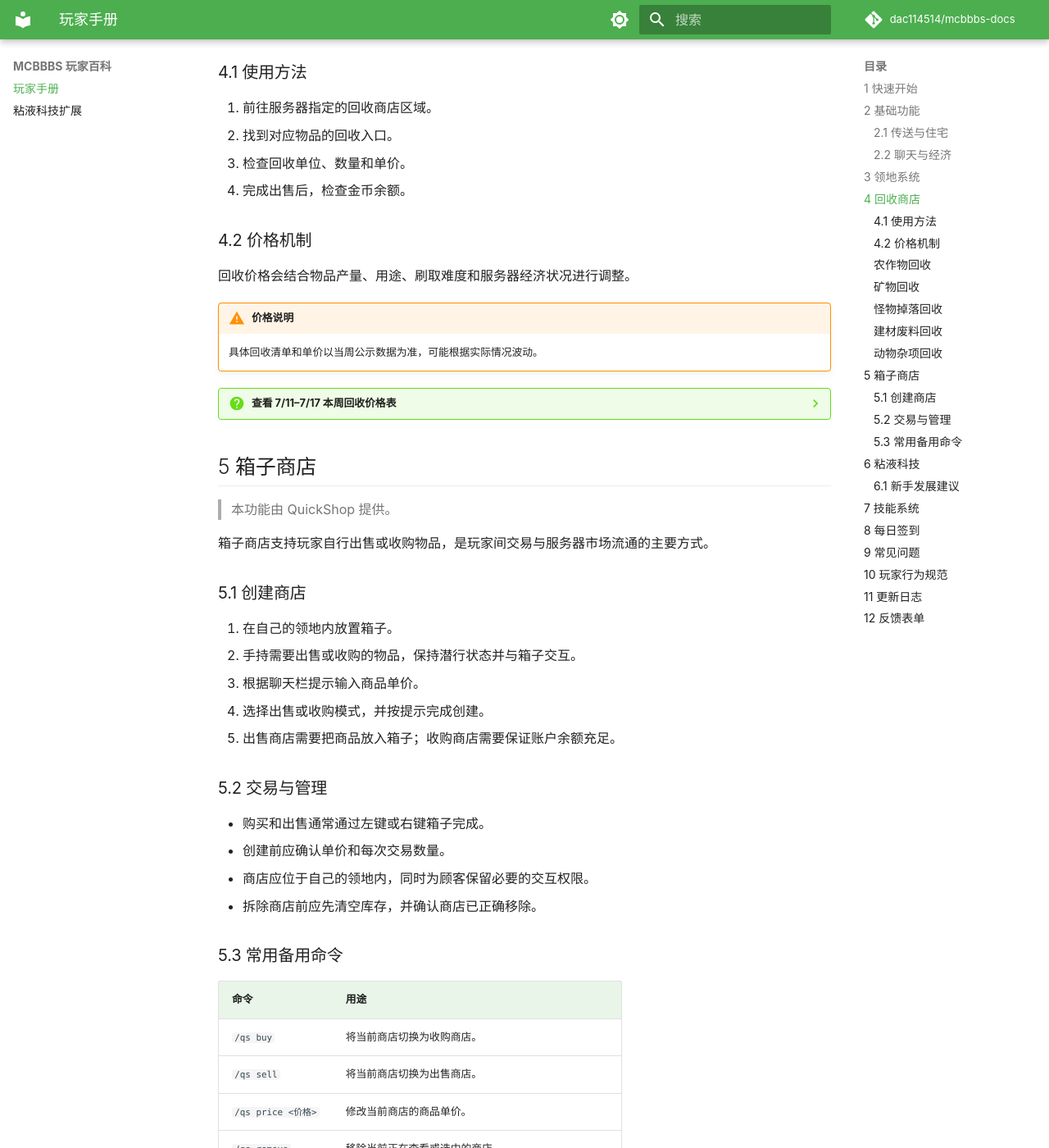
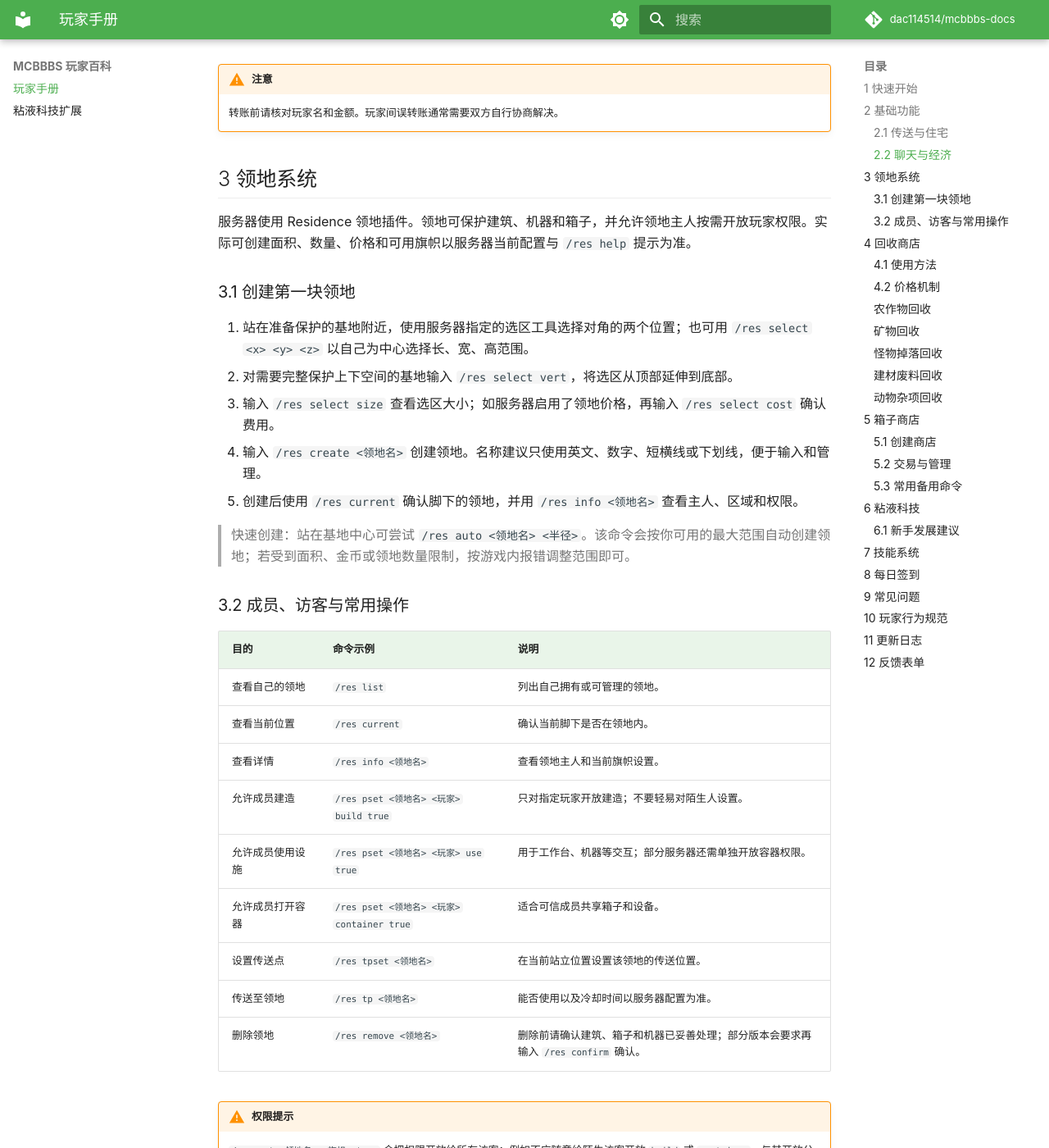
Before and after one commit to dac114514/mcbbbs-docs, an MkDocs documentation site: the page built from docs/index.md, in a window 1280 px wide and 1400 px high, scrolled down 2215 px. Shown: the whole window at 82% size. Built offline with MkDocs 1.6.1 and Material for MkDocs 9.7.7, drawn with Linux system fonts in a browser that asks for light colours; comment, search, counter and statistics services are not loaded; some of the changed text lies outside the part shown.

Commit message:
Fix server info table and document Residence

```diff
--- a/docs/index.md
+++ b/docs/index.md
@@ -4,7 +4,8 @@
 
 # MCBBBS 粘液生存服务器玩家手册
 
-MCBBBS 服务器信息
+**MCBBBS 服务器信息**
+
 | 信息 | 说明 |
 | --- | --- |
 | 服务器类型 | Java / 基岩互通生存服 |
@@ -15,6 +16,7 @@ MCBBBS 服务器信息
 | 支持版本 | Java 1.20.x–26.x 基岩 26.x |
 | 核心玩法 | 粘液科技生存 / 原版生存 / 技能 |
 | 官方群 | [697112487（点击加入）](mqqapi://card/show_pslcard?src_type=internal&version=1&uin=697112487&card_type=group&source=qrcode) |
+
 
 ## 1 快速开始 { #start }
 
@@ -65,7 +67,37 @@ MCBBBS 服务器信息
 
 ## 3 领地系统 { #res }
 
-使用/res命令进行操作
+服务器使用 Residence 领地插件。领地可保护建筑、机器和箱子，并允许领地主人按需开放玩家权限。实际可创建面积、数量、价格和可用旗帜以服务器当前配置与 `/res help` 提示为准。
+
+### 3.1 创建第一块领地
+
+1. 站在准备保护的基地附近，使用服务器指定的选区工具选择对角的两个位置；也可用 `/res select <x> <y> <z>` 以自己为中心选择长、宽、高范围。
+2. 对需要完整保护上下空间的基地输入 `/res select vert`，将选区从顶部延伸到底部。
+3. 输入 `/res select size` 查看选区大小；如服务器启用了领地价格，再输入 `/res select cost` 确认费用。
+4. 输入 `/res create <领地名>` 创建领地。名称建议只使用英文、数字、短横线或下划线，便于输入和管理。
+5. 创建后使用 `/res current` 确认脚下的领地，并用 `/res info <领地名>` 查看主人、区域和权限。
+
+> 快速创建：站在基地中心可尝试 `/res auto <领地名> <半径>`。该命令会按你可用的最大范围自动创建领地；若受到面积、金币或领地数量限制，按游戏内报错调整范围即可。
+
+### 3.2 成员、访客与常用操作
+
+| 目的 | 命令示例 | 说明 |
+| --- | --- | --- |
+| 查看自己的领地 | `/res list` | 列出自己拥有或可管理的领地。 |
+| 查看当前位置 | `/res current` | 确认当前脚下是否在领地内。 |
+| 查看详情 | `/res info <领地名>` | 查看领地主人和当前旗帜设置。 |
+| 允许成员建造 | `/res pset <领地名> <玩家> build true` | 只对指定玩家开放建造；不要轻易对陌生人设置。 |
+| 允许成员使用设施 | `/res pset <领地名> <玩家> use true` | 用于工作台、机器等交互；部分服务器还需单独开放容器权限。 |
+| 允许成员打开容器 | `/res pset <领地名> <玩家> container true` | 适合可信成员共享箱子和设备。 |
+| 设置传送点 | `/res tpset <领地名>` | 在当前站立位置设置该领地的传送位置。 |
+| 传送至领地 | `/res tp <领地名>` | 能否使用以及冷却时间以服务器配置为准。 |
+| 删除领地 | `/res remove <领地名>` | 删除前请确认建筑、箱子和机器已妥善处理；部分版本会要求再输入 `/res confirm` 确认。 |
+
+!!! warning "权限提示"
+
+    `/res set <领地名> <旗帜> true` 会把权限开放给所有访客；例如不应随意给陌生访客开放 `build` 或 `container`。与其开放公共权限，更推荐使用 `/res pset` 仅授权给可信成员。
+
+参考：[Residence 官方命令说明](https://www.zrips.net/residence/commands/)；如命令参数与本文不同，请以服务器内的 `/res help` 为准。
 
 ## 4 回收商店 { #recycle }
 
```
